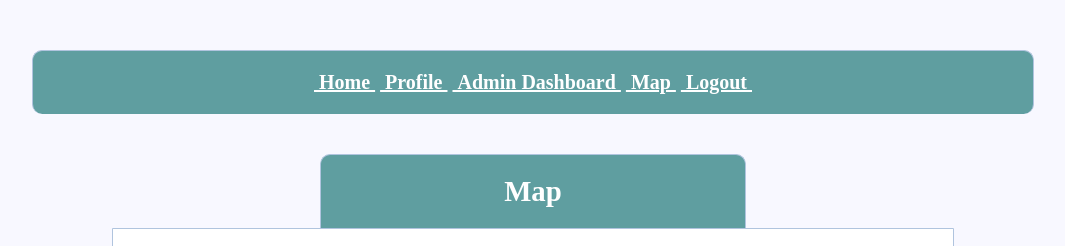
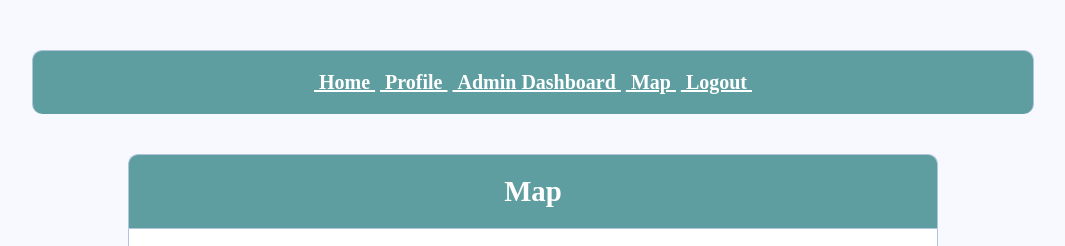
Before and after one commit to cassdy79/PP-1-S2-2021-FRI1030PM-Group1, a PHP site: page /map in a window 1280 px wide. Shown: the top 246 px of the page, without its empty margins (107-1172 px from the left). Run offline with PHP 8.4, Linux system fonts and the light colour scheme; the visitor is signed in with stand-in values (Sample User, id 1); tables that the repository leaves empty or names only in its code hold one stand-in row (values such as "Sample post"); a map, chart or similar area stays blank; some libraries are stand-ins or nearby versions.

Commit message:
added most booking data to profile page and improved layouts

```diff
--- a/controller/server.php
+++ b/controller/server.php
@@ -15,7 +15,7 @@ if (isset($_SESSION['email'])) {
 
 
 refreshBookings($db);
-
+$currentBooking = getCurrentBooking($user["id"], $db);
 
 
 
--- a/model/bookings.php
+++ b/model/bookings.php
@@ -10,8 +10,8 @@ function addBooking($carID, $userID, $locationID, $startTime, $endTime, $estimat
 }
 
 
-function getBooking($id, $db){
-	$query = "select * from bookings where id='".$id."'";
+function getCurrentBooking($id, $db){
+	$query = "select * from bookings where userID='".$id."' and pastBooking is NULL";
 		$presult = mysqli_query($db, $query);
 			 if (mysqli_num_rows($presult) == 1) {
 				$book = mysqli_fetch_array($presult);
@@ -23,7 +23,7 @@ function getBooking($id, $db){
 
 function getAllBookingsID($id, $db){
 
-	$query = "select * from bookings where userID='".$id."'";
+	$query = "select * from bookings where userID='".$id."' and pastBooking is not NULL";
 
     $bookings = mysqli_query($db, $query);
     $bookingsArray = [];
--- a/view/admin.php
+++ b/view/admin.php
@@ -16,7 +16,6 @@ $emptyCars = getNullCars($db);
 <button type="submit"  id="carButton" class="btn" >Add Car</button>
 <button type="submit"  id="assignButton" class="btn" >Assign Car</button>
 <button type="submit"  id="adminButton" class="btn" >Assign Admin</button>
-
 <button type="submit"  id="hiddenButton" class="btn" >Admin Table controls</button>
 <?php include($errorPath); ?>
 </div>
--- a/view/booking.php
+++ b/view/booking.php
@@ -10,6 +10,10 @@ parse_str($url['query'], $params);
 
 $locationDetails = getLocationbyID($db, $params["id"]);
 if (!$locationDetails) {
+        header("location: /map");
+} else if(!$locationDetails["car"]) {
+        header("location: /map");
+} else if($currentBooking){
         header("location: /map");
 }
 ?>
--- a/view/css/style.css
+++ b/view/css/style.css
@@ -19,9 +19,33 @@
     padding: 20px;
   }
 
+  .mapheader{
+    width: 60%;
+    margin: 40px auto 0px;
+    color: white;
+    background: #5F9EA0;
+    text-align: center;
+    border: 1px solid #B0C4DE;
+    border-bottom: none;
+    border-radius: 10px 10px 0px 0px;
+    padding: 20px;
+  }
+
   #cost {
     height:30px;
     font-size:14pt;
+  }
+
+  #currentlyBooked {
+    text-align: center;
+    margin: 0px auto;
+    margin-bottom: 20px;
+    padding: 20px;
+    border: 1px solid #a94442;
+    color: #a94442;
+    background: #f2dede;
+    border-radius: 5px;
+
   }
   #buttons1{
     width: 30%;
@@ -34,15 +58,31 @@
     border-radius: 10px 10px 10px 10px;
   }
 
+  #profileButtons{
+    padding-top: 20px;
+    text-align: center;
+  }
+
   #hiddenButton {
     margin-top: 20px;
 
   }
 
-  #locForm, #adminForm, #carForm, #assignForm,
-  #locFormHeader, #adminFormHeader, #carFormHeader, #assignFormHeader, #hiddenControls {
+  #adminForm, #carForm, #assignForm,
+  #adminFormHeader, #carFormHeader, #assignFormHeader,
+  #pastContentHeader, #pastContent ,#hiddenControls {
     display:none;
   }
+
+  .mapcontent {
+    width: 60%;
+    margin: 0px auto;
+    padding: 20px;
+    border: 1px solid #B0C4DE;
+    background: white;
+    border-radius: 0px 0px 10px 10px;
+  }
+
 
   body>form, .content {
     width: 30%;
@@ -67,7 +107,7 @@
     height: 100%;
   }
 
-  #locdata, #locdata2 {
+  #locdata, #locdata2, #bookingdata {
     display: none;
   }
 
--- a/view/js/script.js
+++ b/view/js/script.js
@@ -21,17 +21,18 @@ function initMap() {
 
   }
   var locations = JSON.parse(document.getElementById("locdata2").innerHTML);
-  showMarkers(locations);
+  var ongoingBooking = document.getElementById("bookingdata").innerHTML
+  showMarkers(locations, ongoingBooking);
 
 }
 
-function showMarkers(locations){
-  locations.forEach(location => marker(location)
-) ;
+function showMarkers(locations, ongoingBooking){
+  locations.forEach(location => marker(location, ongoingBooking)
+);
 
 }
 
-function marker(location) {
+function marker(location, ongoingBooking) {
 
   // Create the markers.
     const marker = new google.maps.Marker({
@@ -44,8 +45,12 @@ function marker(location) {
     });
     carString = "EMPTY";
     buttondisabled = "";
-
-    if (location["car"] && location["occupied"] != "False") {
+    if (ongoingBooking == "True"){
+      carString = "Bookings unavailable";
+      buttondisabled = "disabled"
+      marker.setIcon("/view/images/grey.png")
+    }
+    else if (location["car"] && location["occupied"] != "False") {
       carString = location["car"]["carName"] + '('+location["car"]["carType"]+')';
     } else {
       carString = "No car available at this moment";
@@ -90,7 +95,7 @@ function codeAddress(address) {
         cds.lat = map.getCenter().lat()
         cds.long = map.getCenter().lng()
         updateNull(cds)
-        marker(cds)
+        marker(cds, "False")
       } else {
         alert('Geocode was not successful for the following reason: ' + status);
       }
@@ -153,6 +158,10 @@ function hiddenButtons() {
     $("#assignFormHeader").css("display","none")
     $("#adminForm").css("display","none")
     $("#adminFormHeader").css("display","none")
+    $("#pastContent").css("display","none")
+    $("#pastContentHeader").css("display","none")
+    $("#currentContent").css("display","none")
+    $("#currentContentHeader").css("display","none")
     $("#hiddenControls").css("display","none")
     }
 
@@ -180,6 +189,18 @@ function hiddenButtons() {
     $("#adminFormHeader").css("display","block")
     });
 
+    $("#current").click(function () {
+      setEmpty()
+    $("#currentContent").css("display","block")
+    $("#currentContentHeader").css("display","block")
+    });
+
+    $("#past").click(function () {
+      setEmpty()
+    $("#pastContent").css("display","block")
+    $("#pastContentHeader").css("display","block")
+    });
+
     $("#hiddenButton").click(function () {
       setEmpty()
     $("#hiddenControls").css("display","block")
--- a/view/map.php
+++ b/view/map.php
@@ -11,21 +11,36 @@ echo '<div id="locdata"> '.$array.' </div>';
 $allLocs = getAllLocs($db);
 $allLocs = json_encode($allLocs, true);
 echo '<div id="locdata2">'.$allLocs.'</div>';
+
+$bookingString = "";
+
+if ($currentBooking) {
+        $bookingString="You Already have an ongoing booking";
+        echo '<div id="bookingdata">True</div>';
+} else {
+        echo '<div id="bookingdata">False</div>';
+}
 ?>
 
 
 
-<div class="header">
+<div class="mapheader">
 	<h2>Map</h2>
 
 </div>
 
+<div class="mapcontent">
+<?php if($currentBooking) : ?>
+<div id="currentlyBooked"><?= $bookingString?></div>
+<?php endif; ?>
 
 <div class="map_container">
+
 <div id="map">
 
         </div>
         </div>
+</div>
 <script defer
     src="https://maps.googleapis.com/maps/api/js?key=AIzaSyBzdTq4OTYoUN274uw-QC2pHGy52MVNyOo&callback=initMap">
 </script>
```
Also changed, not shown: view/profile.php (+40 -0 lines).
